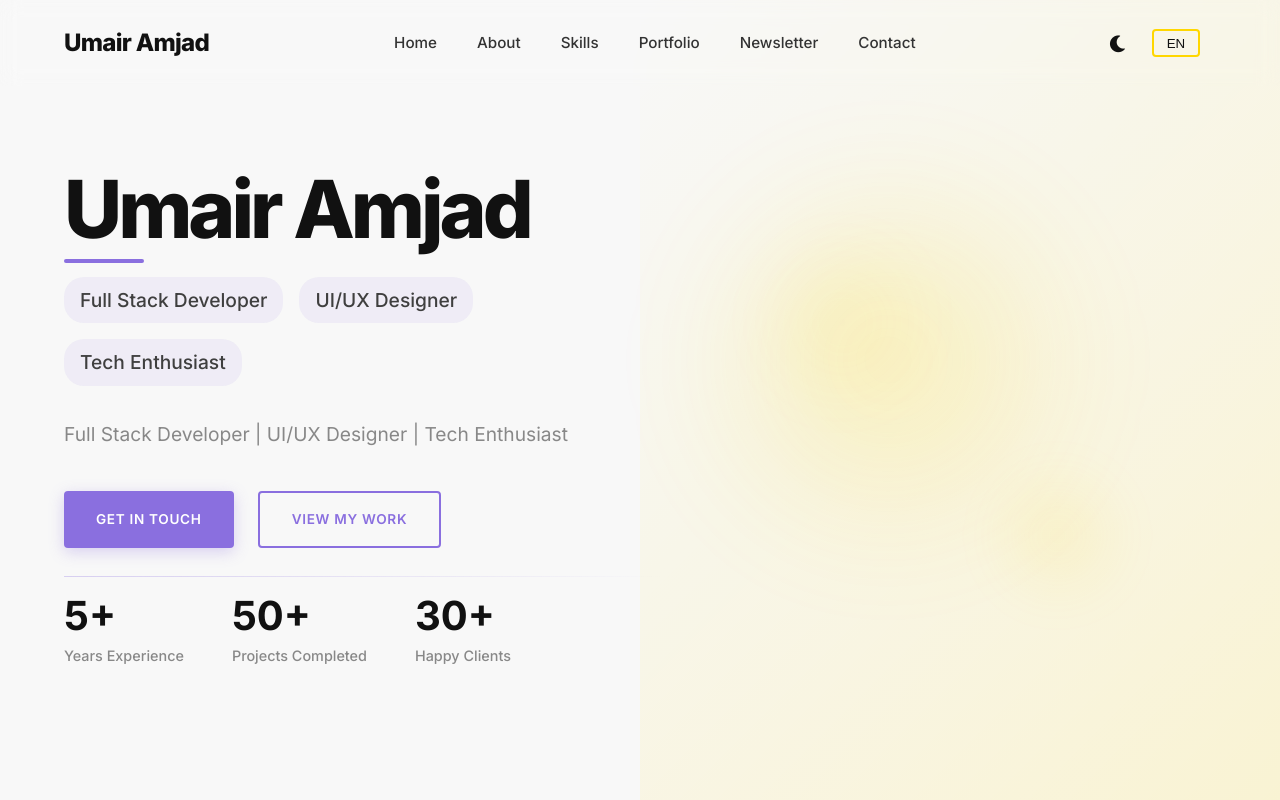
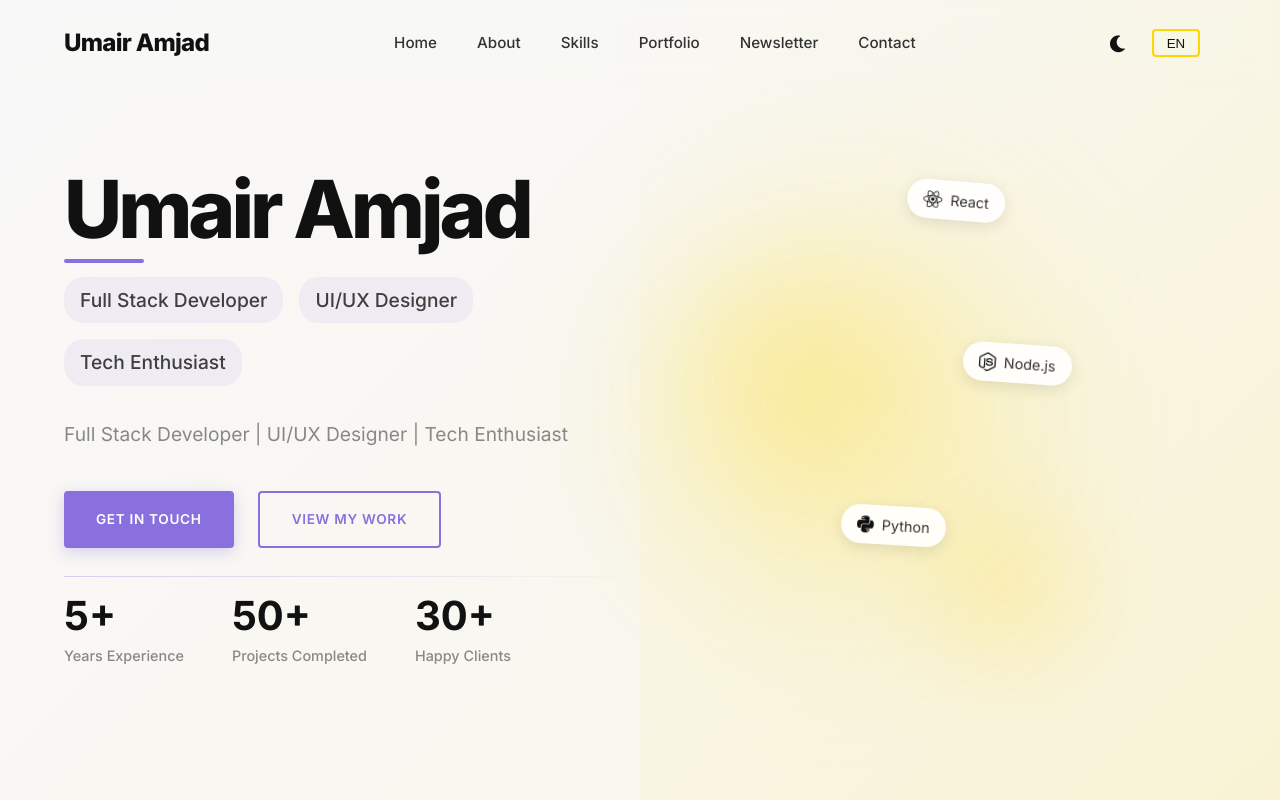
Before and after one commit to umairamjad453/personalwebsite, a plain HTML site: page index.html in a window 1280 px wide. Shown: the top 800 px of the page. Drawn offline with Linux system fonts and the light colour scheme.

Commit message:
Enhance hero section with improved decorative elements and tech stack badges

```diff
--- a/index.html
+++ b/index.html
@@ -43,6 +43,18 @@
     <section id="home" class="hero">
         <div class="decorative-circle-1"></div>
         <div class="decorative-circle-2"></div>
+        <div class="tech-badge tech-badge-1">
+            <i class="fab fa-react"></i>
+            <span>React</span>
+        </div>
+        <div class="tech-badge tech-badge-2">
+            <i class="fab fa-node-js"></i>
+            <span>Node.js</span>
+        </div>
+        <div class="tech-badge tech-badge-3">
+            <i class="fab fa-python"></i>
+            <span>Python</span>
+        </div>
         <div class="hero-content">
             <div class="hero-text">
                 <h1 class="hero-title">Umair Amjad</h1>
--- a/styles.css
+++ b/styles.css
@@ -133,7 +133,7 @@ h2:after {
     display: flex;
     align-items: center;
     padding: 8rem var(--container-padding) 6rem;
-    background-color: var(--light-gray);
+    background: linear-gradient(135deg, var(--light-gray) 0%, rgba(255, 215, 0, 0.05) 100%);
     position: relative;
     overflow: hidden;
 }
@@ -145,7 +145,7 @@ h2:after {
     right: 0;
     width: 50%;
     height: 100%;
-    background: linear-gradient(135deg, transparent 0%, rgba(255, 215, 0, 0.15) 100%);
+    background: linear-gradient(135deg, transparent 0%, rgba(255, 215, 0, 0.1) 100%);
     z-index: 0;
 }
 
@@ -154,12 +154,12 @@ h2:after {
     position: absolute;
     top: 20%;
     right: 15%;
-    width: 400px;
-    height: 400px;
-    background: radial-gradient(circle, rgba(255, 215, 0, 0.3) 0%, transparent 70%);
+    width: 500px;
+    height: 500px;
+    background: radial-gradient(circle, rgba(255, 215, 0, 0.4) 0%, transparent 70%);
     border-radius: 50%;
-    filter: blur(50px);
-    opacity: 0.6;
+    filter: blur(60px);
+    opacity: 0.7;
     animation: pulse 8s ease-in-out infinite;
 }
 
@@ -169,12 +169,12 @@ h2:after {
     position: absolute;
     top: 30%;
     right: 25%;
-    width: 200px;
-    height: 200px;
-    background: radial-gradient(circle, rgba(255, 215, 0, 0.2) 0%, transparent 70%);
+    width: 300px;
+    height: 300px;
+    background: radial-gradient(circle, rgba(255, 215, 0, 0.3) 0%, transparent 70%);
     border-radius: 50%;
-    filter: blur(30px);
-    opacity: 0.4;
+    filter: blur(40px);
+    opacity: 0.5;
     animation: float 10s ease-in-out infinite;
 }
 
@@ -183,23 +183,23 @@ h2:after {
     position: absolute;
     top: 60%;
     right: 10%;
-    width: 150px;
-    height: 150px;
-    background: radial-gradient(circle, rgba(255, 215, 0, 0.25) 0%, transparent 70%);
+    width: 250px;
+    height: 250px;
+    background: radial-gradient(circle, rgba(255, 215, 0, 0.35) 0%, transparent 70%);
     border-radius: 50%;
-    filter: blur(25px);
-    opacity: 0.5;
+    filter: blur(35px);
+    opacity: 0.6;
     animation: float 12s ease-in-out infinite reverse;
 }
 
 @keyframes pulse {
-    0%, 100% { transform: scale(1); opacity: 0.6; }
-    50% { transform: scale(1.2); opacity: 0.8; }
+    0%, 100% { transform: scale(1) rotate(0deg); opacity: 0.7; }
+    50% { transform: scale(1.2) rotate(5deg); opacity: 0.9; }
 }
 
 @keyframes float {
-    0%, 100% { transform: translate(0, 0); }
-    50% { transform: translate(-20px, -20px); }
+    0%, 100% { transform: translate(0, 0) rotate(0deg); }
+    50% { transform: translate(-20px, -20px) rotate(5deg); }
 }
 
 .hero-content {
@@ -352,14 +352,18 @@ body.dark-mode .greeting {
     color: var(--accent-color);
 }
 
+body.dark-mode .hero {
+    background: linear-gradient(135deg, var(--dark-bg) 0%, rgba(255, 215, 0, 0.05) 100%);
+}
+
 body.dark-mode .hero::before {
-    background: linear-gradient(135deg, transparent 0%, rgba(255, 215, 0, 0.2) 100%);
+    background: linear-gradient(135deg, transparent 0%, rgba(255, 215, 0, 0.15) 100%);
 }
 
 body.dark-mode .hero::after,
 body.dark-mode .hero .decorative-circle-1,
 body.dark-mode .hero .decorative-circle-2 {
-    opacity: 0.3;
+    opacity: 0.4;
 }
 
 body.dark-mode .hero-subtitle span {
@@ -1142,3 +1146,57 @@ body.dark-mode .scroll-to-top:hover {
     background: #ffd700;
     color: #2c3e50;
 }
+
+/* Add tech stack badges */
+.hero .tech-badge {
+    position: absolute;
+    background: rgba(255, 255, 255, 0.9);
+    padding: 0.5rem 1rem;
+    border-radius: 20px;
+    box-shadow: 0 4px 15px rgba(0, 0, 0, 0.1);
+    display: flex;
+    align-items: center;
+    gap: 0.5rem;
+    font-size: 0.9rem;
+    color: var(--text-color);
+    transition: transform 0.3s ease;
+    z-index: 1;
+}
+
+.hero .tech-badge:hover {
+    transform: translateY(-3px);
+}
+
+.hero .tech-badge i {
+    color: var(--primary-color);
+    font-size: 1.2rem;
+}
+
+.hero .tech-badge-1 {
+    top: 25%;
+    right: 20%;
+    animation: float 15s ease-in-out infinite;
+}
+
+.hero .tech-badge-2 {
+    top: 45%;
+    right: 15%;
+    animation: float 18s ease-in-out infinite reverse;
+}
+
+.hero .tech-badge-3 {
+    top: 65%;
+    right: 25%;
+    animation: float 20s ease-in-out infinite;
+}
+
+body.dark-mode .hero .tech-badge {
+    background: rgba(30, 30, 30, 0.9);
+    color: var(--text-color);
+}
+
+@media (max-width: 768px) {
+    .hero .tech-badge {
+        display: none;
+    }
+}
```
